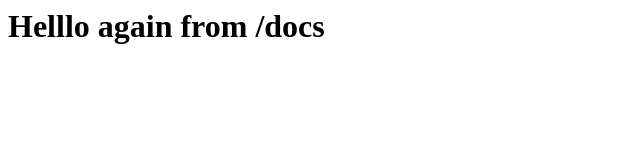
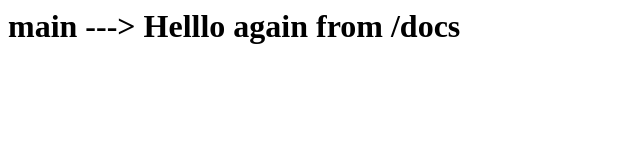
Before and after one commit to oferguez/Experiments, a plain HTML site: page docs/index.html in a window 1280 px wide. Shown: the whole page, without its empty margins (0-640 px from the left). Drawn offline with Linux system fonts and the light colour scheme.

Commit message:
Update index.html

```diff
--- a/docs/index.html
+++ b/docs/index.html
@@ -1 +1 @@
-<h1>Helllo again from /docs</h1>
+<h1>main ---> Helllo again from /docs</h1>
```
